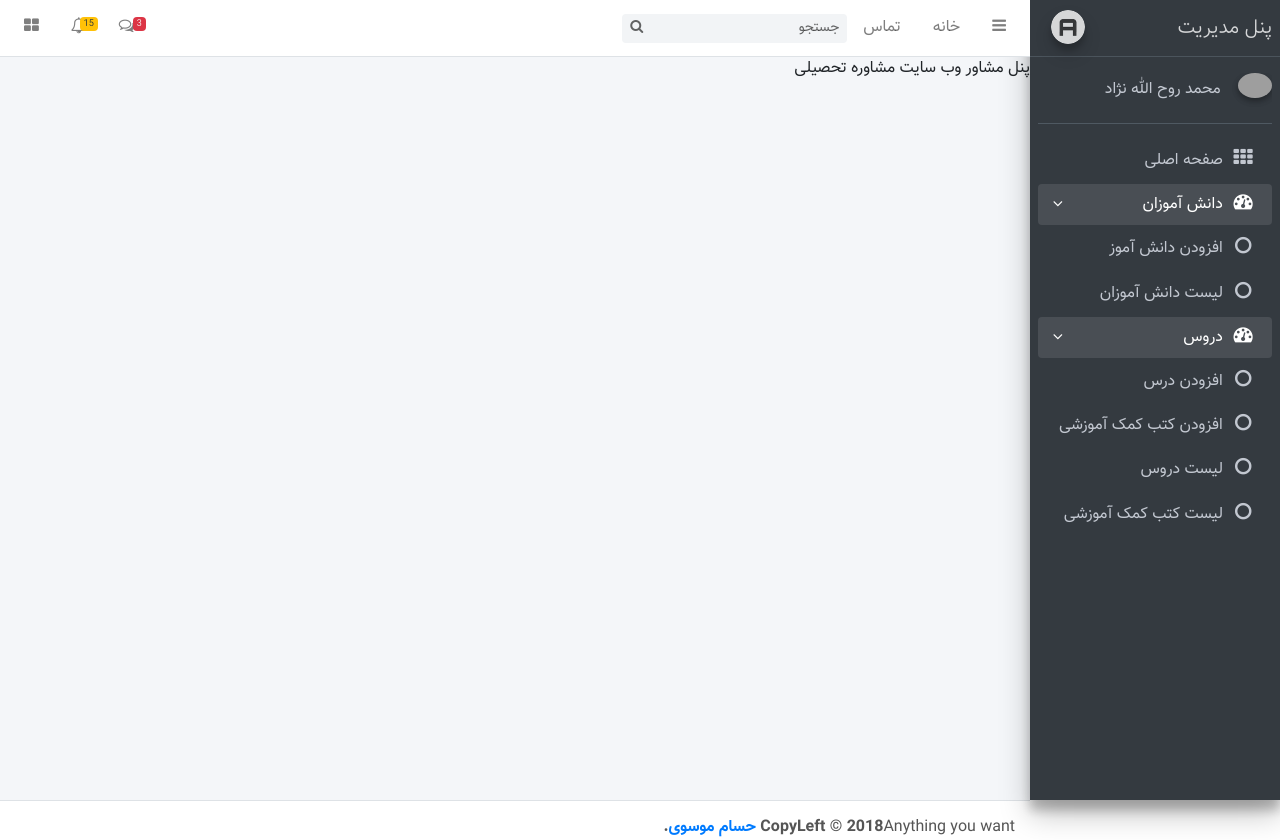
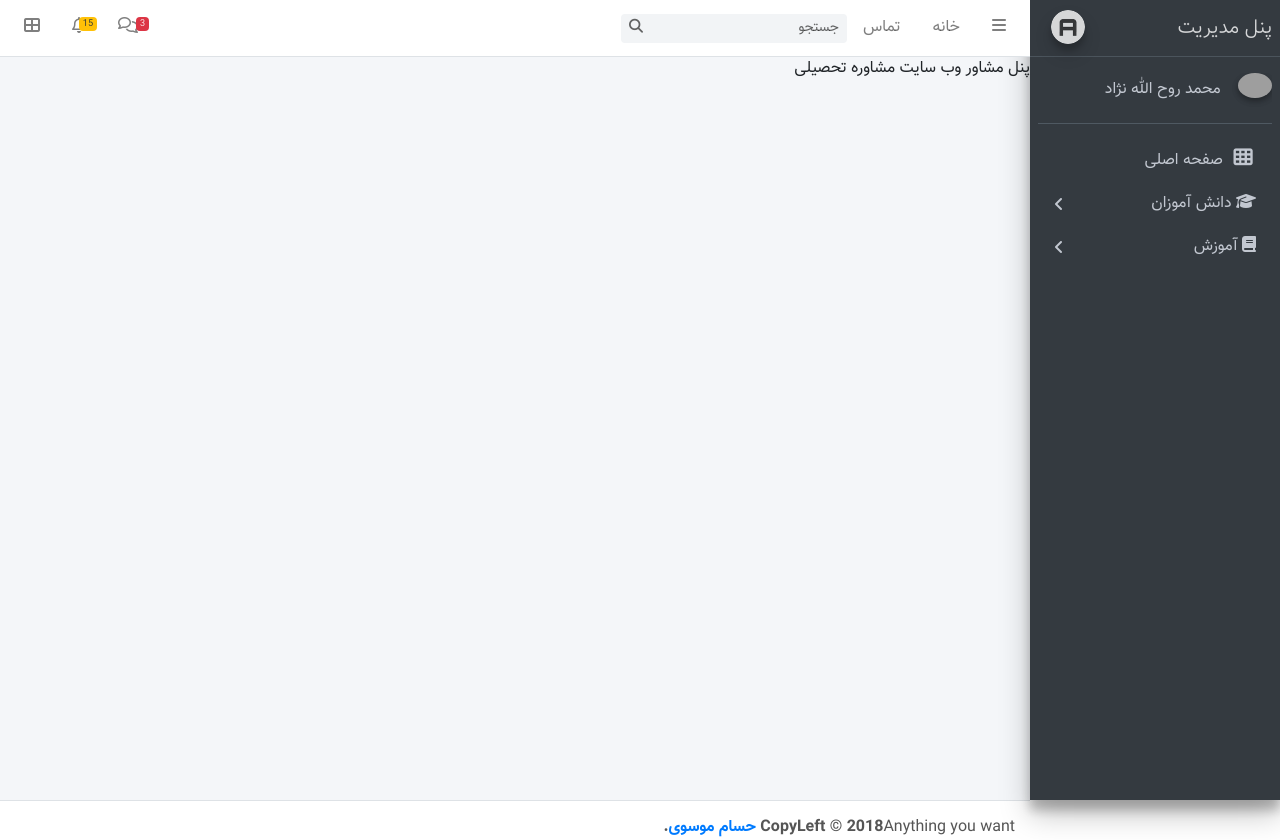
Before and after one commit to mmdroprogrammer/firstproject, a PHP site: page /Admin/index.php in a window 1280 px wide. Shown: the top 840 px of the page. Run offline with PHP 8.4, Linux system fonts and the light colour scheme; some libraries are stand-ins or nearby versions; grey boxes are pictures that could not be loaded.

Commit message:
set icon

```diff
--- a/Admin/view/layout/header.php
+++ b/Admin/view/layout/header.php
@@ -17,7 +17,7 @@
   <link rel="stylesheet" href="../public/Admin/dist/css/adminlte.min.css">
   <!-- Google Font: Source Sans Pro -->
   <link href="https://fonts.googleapis.com/css?family=Source+Sans+Pro:300,400,400i,700" rel="stylesheet">
-
+  <script src="https://use.fontawesome.com/7090b7d74c.js"></script>
   <!-- bootstrap rtl -->
   <link rel="stylesheet" href="../public/Admin/dist/css/bootstrap-rtl.min.css">
   <!-- template rtl version -->
@@ -183,11 +183,13 @@
                 </p>
               </a>
             </li>
-            <li class="nav-item has-treeview menu-open">
+            <li class="nav-item has-treeview ">
               <a href="#" class="nav-link ">
-                <i class="nav-icon fa fa-dashboard"></i>
+
+                <i class="fa fa-graduation-cap" aria-hidden="true"></i>
                 <p>
                   دانش آموزان
+
                   <i class="right fa fa-angle-left"></i>
                 </p>
               </a>
@@ -195,7 +197,19 @@
                 <li class="nav-item">
                   <a href="index.php?c=student&a=Addstudent" class="nav-link ">
                     <i class="fa fa-circle-o nav-icon"></i>
-                    <p>افزودن دانش آموز</p>
+                    <p>ثبت نام</p>
+                  </a>
+                </li>
+                <li class="nav-item">
+                  <a href="index.php?c=student&a=Liststudent" class="nav-link">
+                    <i class="fa fa-circle-o nav-icon"></i>
+                    <p>برنامه ریزی</p>
+                  </a>
+                </li>
+                <li class="nav-item">
+                  <a href="index.php?c=student&a=Liststudent" class="nav-link">
+                    <i class="fa fa-circle-o nav-icon"></i>
+                    <p>گزارش گیری</p>
                   </a>
                 </li>
                 <li class="nav-item">
@@ -207,11 +221,11 @@
               </ul>
             </li>
 
-            <li class="nav-item has-treeview menu-open">
+            <li class="nav-item has-treeview ">
               <a href="#" class="nav-link ">
-                <i class="nav-icon fa fa-dashboard"></i>
+              <i class="fa fa-book" aria-hidden="true"></i>
                 <p>
-                  دروس
+                  آموزش
                   <i class="right fa fa-angle-left"></i>
                 </p>
               </a>
@@ -219,10 +233,9 @@
                 <li class="nav-item">
                   <a href="index.php?c=student&a=Addstudent" class="nav-link ">
                     <i class="fa fa-circle-o nav-icon"></i>
-                    <p>افزودن درس</p>
+                    <p>لیست کتب درسی</p>
                   </a>
                 </li>
-
                 <li class="nav-item">
                   <a href="index.php?c=student&a=Liststudent" class="nav-link">
                     <i class="fa fa-circle-o nav-icon"></i>
@@ -232,13 +245,13 @@
                 <li class="nav-item">
                   <a href="index.php?c=student&a=Liststudent" class="nav-link">
                     <i class="fa fa-circle-o nav-icon"></i>
-                    <p>لیست دروس</p>
+                    <p>لیست کتب کمک آموزشی</p>
                   </a>
                 </li>
                 <li class="nav-item">
                   <a href="index.php?c=student&a=Liststudent" class="nav-link">
                     <i class="fa fa-circle-o nav-icon"></i>
-                    <p>لیست کتب کمک آموزشی</p>
+                    <p>گنجینه تست</p>
                   </a>
                 </li>
               </ul>
--- a/Admin/view/student/AddStudent.php
+++ b/Admin/view/student/AddStudent.php
@@ -1,4 +1,5 @@
 <form action="" method="POST" role="form">
+    <legend>فرم ثبت دانش آموز :</legend>
     <div class="container" style="margin-right: 15%;">
 
         <div class="row" dir="rtl">
```
Also changed, not shown: public/Admin/plugins/font-awesome/css/font-awesome.css.
